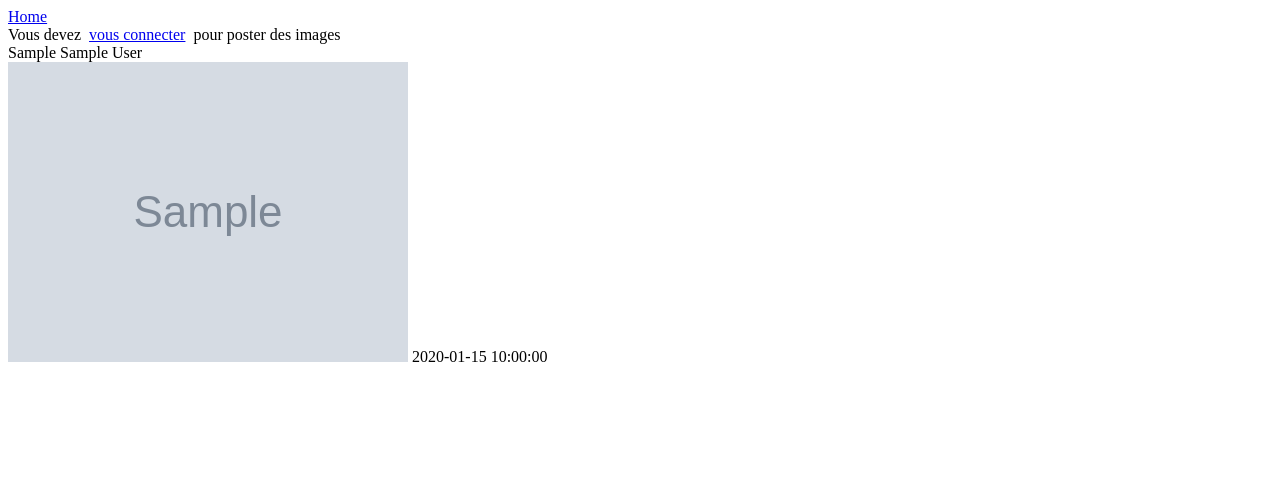
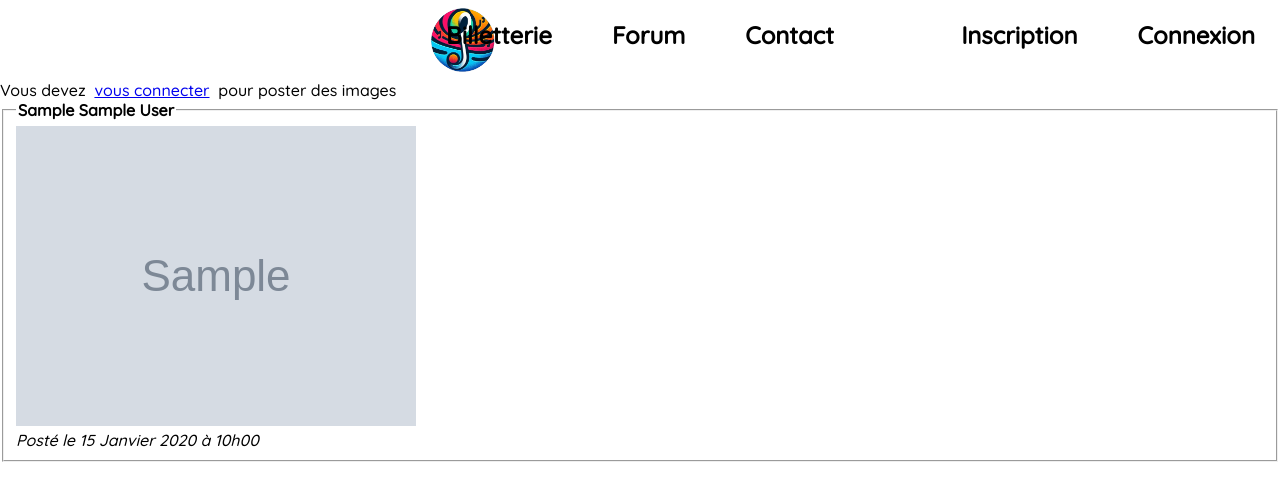
Before and after one commit to Nathanmarij/SAE301, a PHP site: page /images.php in a window 1280 px wide. Shown: the top 501 px of the page. Run offline with PHP 8.4, Linux system fonts and the light colour scheme; tables that the repository leaves empty or names only in its code hold one stand-in row (values such as "Sample post"); grey boxes marked "Sample" are stand-in pictures.

Commit message:
Update images.php

```diff
--- a/sae301/images.php
+++ b/sae301/images.php
@@ -1,56 +1,115 @@
 <?php
-    include ("config.php");
+include("config.php");
 session_start();
+date_default_timezone_set('Europe/Paris');
+setlocale(LC_TIME, 'fr_FR.UTF-8', 'French_France.1252');
 try {
-        $bdd = new PDO('mysql:host='.$hote.';port='.$port.';dbname='.$nombase , $utilisateur , $mdp);
-    } catch (Exception $e) { // sinon
-        die("erreur"); // ecrire 'erreur'
+    $bdd = new PDO('mysql:host='.$hote.';port='.$port.';dbname='.$nombase, $utilisateur, $mdp);
+} catch (Exception $e) {
+    die("erreur");
+}?>
+<!DOCTYPE html>
+<html lang="fr">
+<head>
+    <meta charset="UTF-8">
+    <meta name="viewport" content="width=device-width, initial-scale=1.0">
+    <link href="css/header.css" type="text/css" rel="stylesheet" />
+    <link href="css/image.css" type="text/css" rel="stylesheet" />
+    <link href="https://fonts.googleapis.com/css2?family=Quicksand:wght@500&display=swap" rel="stylesheet">
+    <script src="js/forum.js"></script>
+    <title>forum</title>
+</head>
+<body>
+<header>
+        <div class="header">
+            <div class="btn-nav navbar">
+                <!-- Boutons de navigation -->
+                <a href="#actions"><h2>Billetterie</h2></a>
+                <a href="forum.php"><h2>Forum</h2></a>
+                <a href="#interventions"><h2>Contact</h2></a>
+            </div>
+            <div class="logo">
+                <!-- Logo -->
+                <img src="image/logo.png" alt="UNICEF logo">
+            </div>
+            <div class="btn-nav compte">
+                <!-- Boutons d'inscription et de connexion --><?php
+                 if (isset($_SESSION["user"])) { // si l'utilisateur est connecté
+                    $requete = 'SELECT id_user, nom, prenom FROM user WHERE id_user = :id';
+                    $statement = $bdd->prepare($requete);
+                    $statement->bindParam(':id', $iduser, PDO::PARAM_INT);
+                    $statement->execute();
+                    $identite = $statement->fetchAll(PDO::FETCH_ASSOC);
+                $iduser=$_SESSION["user"];
+                echo '<a href="deconnexion.php"><h2>Déconnexion</h2></a>';}
+                else {?>
+                <a href="inscription.php"><h2>Inscription</h2></a>
+                <a href="connexion.php"><h2>Connexion</h2></a><?php
+                }?>
+
+
+            </div>
+        </div>
+    </header>
+    <div class="container">
+<?php
+function getImages($bdd) {
+    $requete = 'SELECT id_image, img, date, id_user FROM images ORDER BY id_image DESC';
+    $statement = $bdd->prepare($requete);
+    $statement->execute();
+    return $statement->fetchAll(PDO::FETCH_ASSOC);
 }
 
-    $requete = 'SELECT id_image, img, date, id_user FROM images ORDER BY id_image DESC';
-    $requete = $bdd->query($requete);
-    $image = $requete->fetchAll(PDO::FETCH_ASSOC);
-    $requete->closeCursor(); ?>
-    <a href="index.php">Home</a><?php
-    if (isset($_SESSION["user"])) { // vérifie si il existe une session qui s'apelle 'user'
-    ?>
+$img = getImages($bdd);
+
+if (isset($_SESSION["user"])) { ?>
+
 <form action="imagesTraitement.php" method="post" enctype="multipart/form-data" >
 <p><label for="limage">L'image</label>
 <input type="file" name="limage" />(<i> *.jpg *.png</i>)</p>
-<input type="submit" name="BtnSubmit" value="Envoyer">
+<input type="submit" name="BtnSubmit" value="Envoyer" id="envoie">
 </form>
-<?php } else { // sinon
-            ?>
-                <div class="seco">Vous devez &nbsp;<a href="inscription.php">vous connecter</a>&nbsp; pour poster des images</div>
+
+<?php }
+else {?>
+            <div class="seco">Vous devez &nbsp;<a href="connexion.php">vous connecter</a>&nbsp; pour poster des images</div>
             <?php
 }
-        ?>
-<?php
-            if (isset($image)) { // vérifie si il y a des commentaires sur l'article
-                foreach ($image as $val):
-                    $requete = 'SELECT id_image, img, date, id_user FROM images'; //requête permettant de récupérer le nom et le prenom de la personne qui a écrit un commentaire
-                    $requete = $bdd->query($requete);
-                    $img = $requete->fetch(PDO::FETCH_ASSOC);
-                    $requete->closeCursor();
 
-                   $idcomentateur = $val["id_user"];
-                   $requete = 'SELECT nom, prenom FROM user WHERE id_user=' . $idcomentateur; //requête permettant de récupérer le nom et le prenom de la personne qui a écrit un commentaire
-                   $requete = $bdd->query($requete);
-                   $commentateur = $requete->fetch(PDO::FETCH_ASSOC);
-                   $requete->closeCursor();
-                        echo $commentateur["prenom"] . " ";
-                        echo $commentateur["nom"]; ?>
-                        <?php
+$months = [
+    "January" => "Janvier", "February" => "Février", "March" => "Mars",
+    "April" => "Avril", "May" => "Mai", "June" => "Juin",
+    "July" => "Juillet", "August" => "Août", "September" => "Septembre",
+    "October" => "Octobre", "November" => "Novembre", "December" => "Décembre"
+];
+
+foreach ($img as $val) {
+    $requete = 'SELECT nom, prenom FROM user WHERE id_user = :id_user';
+    $statement = $bdd->prepare($requete);
+    $statement->bindValue(':id_user', $val["id_user"], PDO::PARAM_INT);
+    $statement->execute();
+    $commentateur = $statement->fetch(PDO::FETCH_ASSOC);
+
+    echo '<fieldset class="image-fieldset"><legend><b>';
+    echo htmlspecialchars($commentateur["prenom"]) . " " . htmlspecialchars($commentateur["nom"]);
+    echo "</b></legend>";?>
+    <img src="<?php echo $val["img"];?>" id="photo"><?php
     echo "<br>";
-                        ?>
-                        <img src="<?php echo $val["img"];?>">
-                        <?php
-                        echo $val["date"];?>
-                           </div>
-                <?php
-                endforeach;
 
-            } else {
-                echo "";
+    $date = new DateTime($val["date"]);
+    $formattedDate = $date->format('d F Y à H\hi');
+    $month = $date->format('F');
+    $formattedDate = str_replace($month, $months[$month], $formattedDate);
+
+    echo "<i>Posté le " . $formattedDate . "</i><br>";
+
+    if (isset($_SESSION["user"]) && $_SESSION["user"] == $val["id_user"]) {
+        echo '<button class="delete-btn" onclick="deleteImage(' . $val['id_image'] . ')"><img src="image/poubelle.png" alt="Supprimer"></button>';
+    }
+
+    echo '</fieldset>';
 }
 ?>
+</div>
+</body>
+</html>
```
Lines whose indentation alone changed are shown as unchanged.
